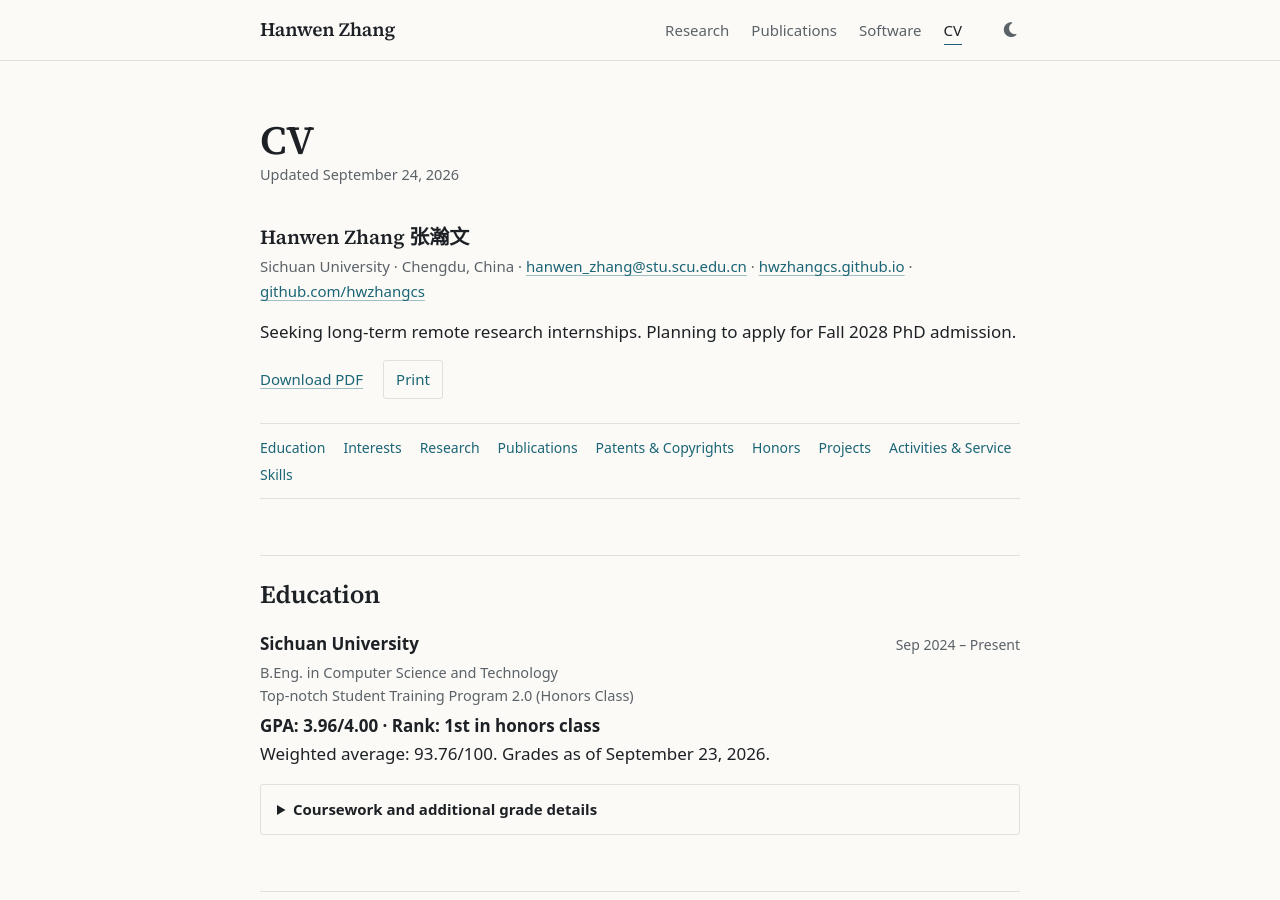
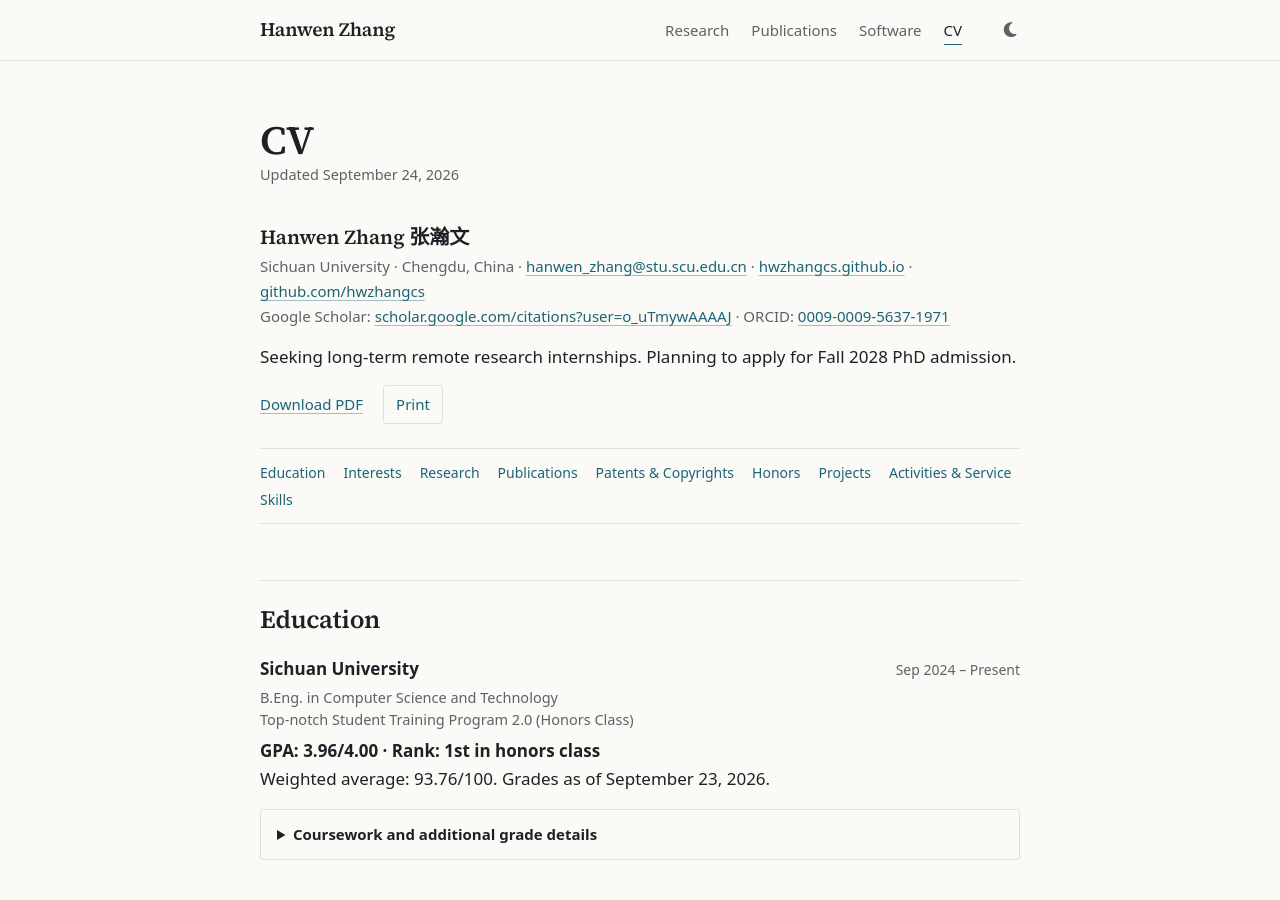
Before and after one commit to hwzhangcs/hwzhangcs.github.io, a Jekyll site: the page built from _pages/cv.md, in a window 1280 px wide and 900 px high. Built offline with Jekyll 4.4.1, drawn with Linux system fonts in a browser that asks for light colours; some of the changed text lies outside the part shown.

Commit message:
Add Google Scholar and ORCID profiles
Link both profiles from the homepage contact list, the CV header and the
footer, and list them in the structured data for search engines.

Co-Authored-By: Claude Opus 5.5 <noreply@anthropic.com>

```diff
--- a/_config.yml
+++ b/_config.yml
@@ -34,10 +34,10 @@ author:
   # Academic websites
   academia         : # URL
   arxiv            : # URL - Update with the correct link to your profile
-  googlescholar    : # "https://scholar.google.com/citations?user=yourID" - Update when you have publications
+  googlescholar    : "https://scholar.google.com/citations?user=o_uTmywAAAAJ"
   inspire-hep      : # URL
   impactstory      : # URL
-  orcid            : # "https://orcid.org/yourorcidurl" - Update when you have ORCID
+  orcid            : "https://orcid.org/0009-0009-5637-1971"
   semantic         : # URL
   ssrn             : # URL
   pubmed           : # URL
@@ -150,6 +150,9 @@ social:
   type                   : # Person or Organization (defaults to Person)
   name                   : # If the user or organization name differs from the site's name
   links: # An array of links to social media profiles
+    - "https://scholar.google.com/citations?user=o_uTmywAAAAJ"
+    - "https://orcid.org/0009-0009-5637-1971"
+    - "https://github.com/hwzhangcs"
 
 
 # Analytics
--- a/_includes/footer.html
+++ b/_includes/footer.html
@@ -1,4 +1,4 @@
 <div class="site-footer-inner">
-  <p>© {{ site.time | date: '%Y' }} {{ site.name }} · <a href="mailto:{{ site.author.email }}">Email</a> · <a href="https://github.com/{{ site.author.github }}">GitHub</a> · <a href="{{ '/sitemap/' | relative_url }}">Sitemap</a></p>
+  <p>© {{ site.time | date: '%Y' }} {{ site.name }} · <a href="mailto:{{ site.author.email }}">Email</a> · <a href="{{ site.author.googlescholar }}">Google Scholar</a> · <a href="{{ site.author.orcid }}">ORCID</a> · <a href="https://github.com/{{ site.author.github }}">GitHub</a> · <a href="{{ '/sitemap/' | relative_url }}">Sitemap</a></p>
   <p>Built with <a href="https://jekyllrb.com">Jekyll</a> and <a href="https://github.com/academicpages/academicpages.github.io">AcademicPages</a>.</p>
 </div>
--- a/_includes/hero.html
+++ b/_includes/hero.html
@@ -10,6 +10,8 @@
   </figure>
   <ul class="hero-contact" aria-label="Contact and profiles">
     <li><i class="fas fa-envelope" aria-hidden="true"></i><a href="mailto:{{ site.author.email }}">hanwen_zhang@<wbr>stu.scu.edu.cn</a></li>
+    <li><i class="fab fa-google-scholar" aria-hidden="true"></i><a href="{{ site.author.googlescholar }}">Google Scholar</a></li>
+    <li><i class="fab fa-orcid" aria-hidden="true"></i><a href="{{ site.author.orcid }}">ORCID</a></li>
     <li><i class="fab fa-github" aria-hidden="true"></i><a href="https://github.com/{{ site.author.github }}">GitHub</a></li>
     <li><i class="fas fa-file-lines" aria-hidden="true"></i><span><a href="{{ '/cv/' | relative_url }}">CV</a> · <a href="{{ '/assets/hanwen-zhang-cv.pdf' | relative_url }}">PDF</a></span></li>
     <li class="hero-location"><i class="fas fa-location-dot" aria-hidden="true"></i>{{ site.author.location }}</li>
--- a/_pages/cv.md
+++ b/_pages/cv.md
@@ -11,7 +11,8 @@ redirect_from:
 ---
 
 <p class="cv-identity"><strong>Hanwen Zhang <span lang="zh">张瀚文</span></strong><br>
-Sichuan University · Chengdu, China · <a href="mailto:hanwen_zhang@stu.scu.edu.cn">hanwen_zhang@stu.scu.edu.cn</a> · <a href="https://hwzhangcs.github.io/">hwzhangcs.github.io</a> · <a href="https://github.com/hwzhangcs">github.com/hwzhangcs</a></p>
+Sichuan University · Chengdu, China · <a href="mailto:hanwen_zhang@stu.scu.edu.cn">hanwen_zhang@stu.scu.edu.cn</a> · <a href="https://hwzhangcs.github.io/">hwzhangcs.github.io</a> · <a href="https://github.com/hwzhangcs">github.com/hwzhangcs</a><br>
+Google Scholar: <a href="{{ site.author.googlescholar }}">scholar.google.com/citations?user=o_uTmywAAAAJ</a> · ORCID: <a href="{{ site.author.orcid }}">0009-0009-5637-1971</a></p>
 
 Seeking long-term remote research internships. Planning to apply for Fall 2028 PhD admission.
 
```
Also changed, not shown: 1 other file.
